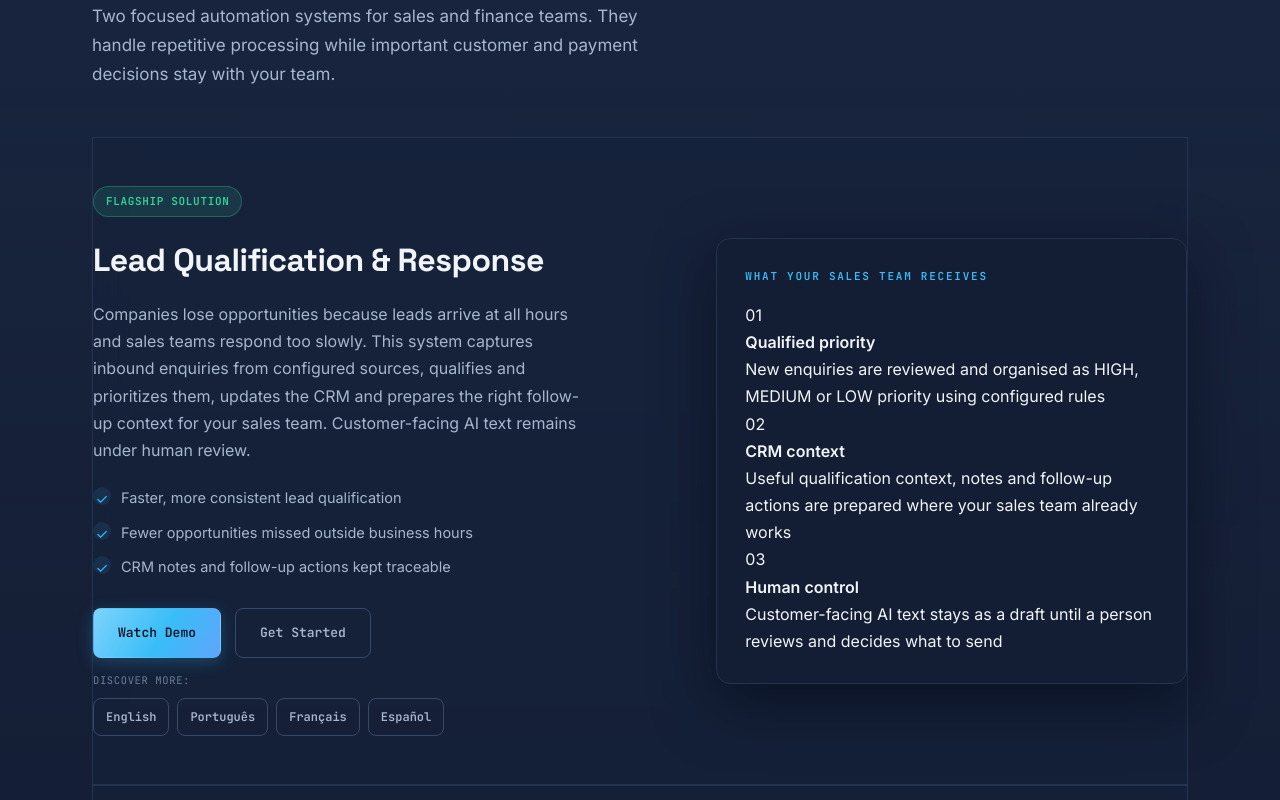
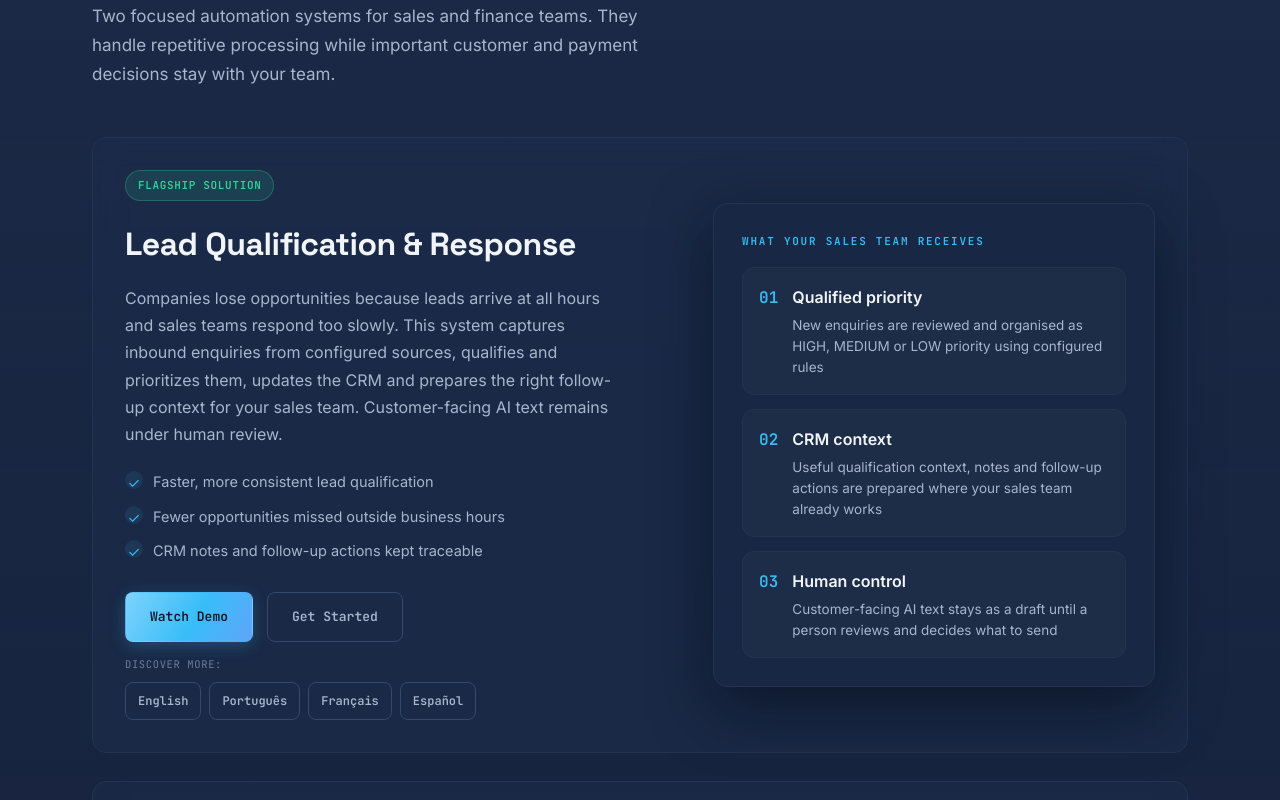
Before and after one commit to Lumbenlengo/lumbe-tech-site, a Next.js app: page / in a window 1280 px wide. Shown: the part 1180-1980 px from the top of the page. Built offline with nearby package versions, Linux system fonts and the light colour scheme.

Commit message:
Lighten visual theme and improve product layouts

```diff
--- a/src/app/globals.css
+++ b/src/app/globals.css
@@ -1,8 +1,8 @@
 :root {
-  --bg: #0f172a;
-  --bg-elevated: #131d33;
-  --card: #16223b;
-  --surface: rgba(22, 34, 59, 0.62);
+  --bg: #14203a;
+  --bg-elevated: #182743;
+  --card: #1b2b49;
+  --surface: rgba(27, 43, 73, 0.72);
   --border: #24334f;
   --border-strong: #35496b;
   --accent: #38bdf8;
@@ -78,7 +78,7 @@ main, .footer { position: relative; z-index: 2; }
 .nav-toggle-bar { display: block; width: 16px; height: 2px; background: var(--text); border-radius: 2px; transition: transform .2s ease; }
 .nav-toggle[aria-expanded="true"] .nav-toggle-bar:first-child { transform: translateY(3.5px) rotate(45deg); }
 .nav-toggle[aria-expanded="true"] .nav-toggle-bar:last-child { transform: translateY(-3.5px) rotate(-45deg); }
-.hero { min-height: 88vh; display: flex; flex-direction: column; justify-content: center; padding-top: 120px; padding-bottom: 60px; background: linear-gradient(180deg, #0f172a 0%, #182644 100%); }
+.hero { min-height: 88vh; display: flex; flex-direction: column; justify-content: center; padding-top: 120px; padding-bottom: 60px; background: linear-gradient(180deg, #14203a 0%, #1c3154 100%); }
 .hero-grid { display: grid; grid-template-columns: 1.05fr .95fr; gap: 56px; align-items: center; }
 .hero-badge { display: inline-flex; align-items: center; gap: 9px; padding: 7px 15px 7px 12px; border-radius: 100px; background: rgba(52,211,153,.09); border: 1px solid rgba(52,211,153,.35); font-family: var(--mono); font-size: 11.5px; font-weight: 600; letter-spacing: .03em; color: var(--success); margin-bottom: 20px; }
 .pulse-dot { display: inline-block; width: 7px; height: 7px; border-radius: 50%; background: var(--success); box-shadow: 0 0 0 0 rgba(16,185,129,.5); animation: pulse 2.4s ease-out infinite; }
@@ -119,7 +119,8 @@ img.ticker-icon { border-radius: 3px; background: #fff; padding: 2px; box-sizing
 .product-language-links > span { width: 100%; font-family: var(--mono); font-size: 10.5px; letter-spacing: .06em; text-transform: uppercase; color: var(--muted); }
 .product-language-links .btn { padding: 8px 12px; }
 .product-media { border-radius: var(--radius); overflow: hidden; box-shadow: var(--shadow-lg); border: 1px solid var(--border); background: var(--bg-elevated); min-height: 360px; position: relative; }
-.service-grid { display: grid; grid-template-columns: repeat(3, 1fr); gap: 20px; }
+.service-grid { display: grid; grid-template-columns: repeat(2, minmax(0, 1fr)); gap: 24px; width: 100%; }
+.service-grid .service-card { min-height: 360px; }
 .service-card { border-radius: var(--radius); padding: 30px 26px; display: flex; flex-direction: column; transition: transform .24s ease, border-color .24s ease, box-shadow .24s ease; }
 .service-card:hover { transform: translateY(-4px); border-color: rgba(56,189,248,.4); box-shadow: var(--shadow), var(--glow); }
 .service-icon { width: 44px; height: 44px; border-radius: 12px; background: var(--accent-soft); display: grid; place-items: center; color: var(--accent); margin-bottom: 20px; }
@@ -196,8 +197,8 @@ img.ticker-icon { border-radius: 3px; background: #fff; padding: 2px; box-sizing
 
 /* Founder */
 .founder-premium { display: grid; grid-template-columns: minmax(240px, .72fr) minmax(0, 1.28fr); gap: 44px; align-items: stretch; border-radius: var(--radius); padding: 22px; overflow: hidden; }
-.founder-photo-wrap { min-height: 430px; border-radius: calc(var(--radius) - 5px); overflow: hidden; background: var(--card); }
-.founder-photo { width: 100%; height: 100%; min-height: 430px; display: block; object-fit: cover; object-position: 50% 35%; }
+.founder-photo-wrap { width: min(300px, 82%); aspect-ratio: 1; min-height: 0; border-radius: 50%; overflow: hidden; background: var(--card); align-self: center; justify-self: center; }
+.founder-photo { width: 100%; height: 100%; min-height: 0; display: block; object-fit: cover; object-position: 50% 35%; }
 .founder-content { padding: 28px 26px 28px 4px; align-self: center; }
 .founder-content .h2 { margin-bottom: 22px; }
 .founder-content .founder-name { font-size: 21px; }
@@ -207,4 +208,21 @@ img.ticker-icon { border-radius: 3px; background: #fff; padding: 2px; box-sizing
 .founder-education span { color: var(--text-2); font-family: var(--mono); font-size: 12px; font-weight: 500; }
 .founder-credentials { margin-top: 20px; }
 .founder-actions { margin-top: 24px; }
-@media (max-width: 780px) { .founder-premium { grid-template-columns: 1fr; gap: 10px; } .founder-photo-wrap, .founder-photo { min-height: 360px; } .founder-content { padding: 22px 6px 10px; } }
+@media (max-width: 780px) { .founder-premium { grid-template-columns: 1fr; gap: 10px; } .founder-photo-wrap { width: min(240px, 78%); } .founder-content { padding: 22px 6px 10px; } }
+
+
+/* Commercial product framing */
+.product-frame { padding: 32px; border-radius: var(--radius); margin-top: 22px; border-top: 1px solid var(--border); }
+.product-frame + .product-frame { margin-top: 28px; }
+.lead-outcomes { min-height: 0; }
+.lead-outcome-grid { display: grid; gap: 14px; }
+.lead-outcome { display: grid; grid-template-columns: auto 1fr; gap: 14px; padding: 16px; border: 1px solid var(--border); border-radius: 12px; background: rgba(255,255,255,.025); }
+.lead-outcome > span { font-family: var(--mono); color: var(--accent); font-weight: 700; }
+.lead-outcome strong { display: block; margin-bottom: 4px; }
+.lead-outcome p { color: var(--text-2); font-size: 13.5px; line-height: 1.55; }
+.faq-item { border-radius: var(--radius); padding: 0 20px; }
+.faq-item summary { cursor: pointer; padding: 18px 0; font-family: var(--display); font-weight: 600; color: var(--text); }
+.faq-item p { color: var(--text-2); line-height: 1.7; padding: 0 0 18px; }
+.demo-video-card video { background: #0b1220; }
+@media (max-width: 980px) { .product-frame { padding: 26px; } }
+@media (max-width: 640px) { .product-frame { padding: 20px; } }
```
